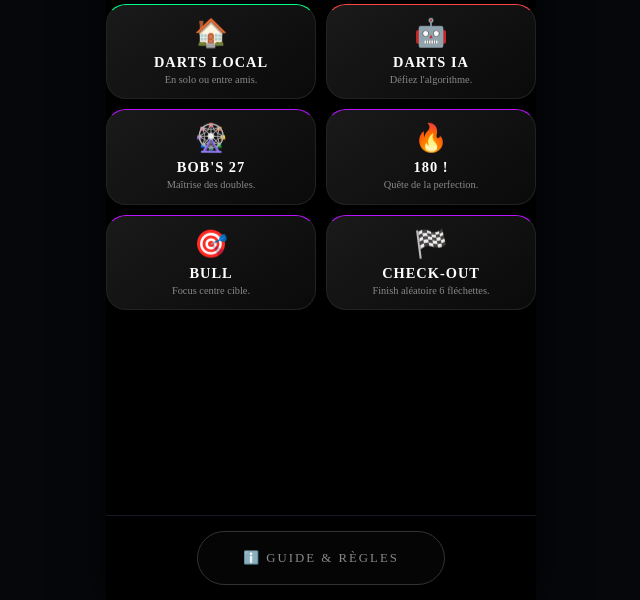
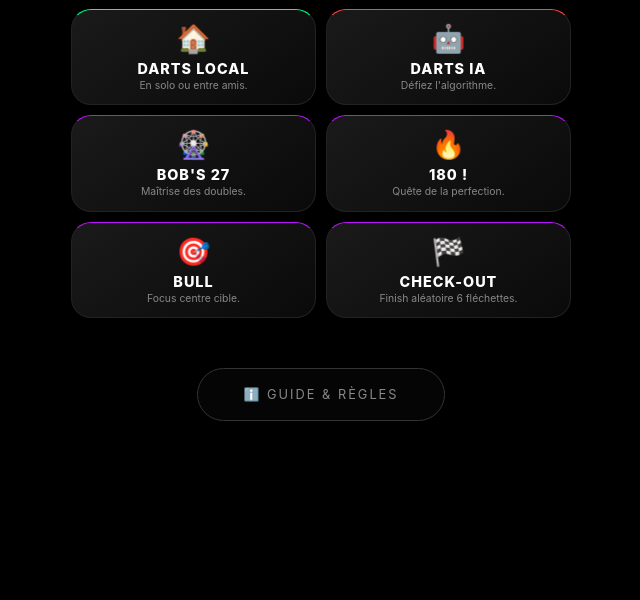
Before and after one commit to TUAL/darts-club, a plain HTML site: page index.html in a window 1280 px wide. Shown: the part 200-800 px from the top of the page, without its empty margins (319-959 px from the left). Drawn offline with Linux system fonts and the light colour scheme.

Commit message:
Add files via upload

```diff
--- a/index.html
+++ b/index.html
@@ -27,44 +27,20 @@
         * { box-sizing: border-box; -webkit-tap-highlight-color: transparent; }
 
 body {
+    font-family: -apple-system, BlinkMacSystemFont, "Segoe UI", Roboto, sans-serif;
+    background: var(--bg);
+    color: var(--text);
     margin: 0;
-    padding: 0;
-    background-color: #05070a; /* Noir profond */
+    padding: 0 15px;
     display: flex;
-    justify-content: center; /* Centre horizontalement */
-    align-items: center;     /* Centre verticalement */
-    height: 100dvh;
-    overflow: hidden;        /* Empêche le rebond du scroll sur tablette */
+    flex-direction: column;
+    align-items: center;
+    /* Le body s'adapte maintenant au contenu */
+    min-height: 100%;
+    overflow-y: auto;
 }
 
         body::-webkit-scrollbar { display: none; }
-
-footer {
-    position: absolute;
-    bottom: 0;
-    left: 0;
-    right: 0;
-    width: 100%;
-    background: #000; /* Noir pour bien finir l'écran */
-    padding: 15px 0;
-    /* On ajuste pour que ce soit propre sur PC et Mobile */
-    padding-bottom: calc(env(safe-area-inset-bottom) + 15px);
-    display: flex;
-    justify-content: center;
-    border-top: 1px solid #161b22;
-    z-index: 10;
-}
-
-#app-container {
-    width: 100%;
-    max-width: 430px; /* Largeur d'un smartphone */
-    height: 100dvh;   /* Toute la hauteur */
-    background: var(--bg);
-    position: relative;
-    display: flex;
-    flex-direction: column;
-    box-shadow: 0 0 40px rgba(0,0,0,0.8); /* Ombre pour détacher du fond */
-}
 
         header {
             text-align: center;
@@ -143,6 +119,16 @@ footer {
         .full-live .title { font-size: 1.1rem; }
         .full-live .desc { max-width: none; }
 
+        /* FOOTER : Bouton "En savoir plus" doublé */
+footer {
+    margin-top: 30px; /* Espace fixe de 30px sous la grille */
+    width: 100%;
+    display: flex;
+    justify-content: center;
+    /* On garde le padding bas pour la zone de sécurité des téléphones */
+    padding-bottom: calc(env(safe-area-inset-bottom) + 30px);
+}
+
         .info-link {
             color: #888;
             text-decoration: none;
@@ -183,7 +169,7 @@ footer {
     </style>
 </head>
 <body>
-<div id="app-container">
+
     <header>
         <h1>DARTS CLUB</h1>
         <div class="subtitle">Elite Scoring System</div>
@@ -239,6 +225,6 @@ footer {
     <footer>
         <a href="infos.html" class="info-link">ℹ️ GUIDE & RÈGLES</a>
     </footer>
-</div>
+
 </body>
 </html>
```
